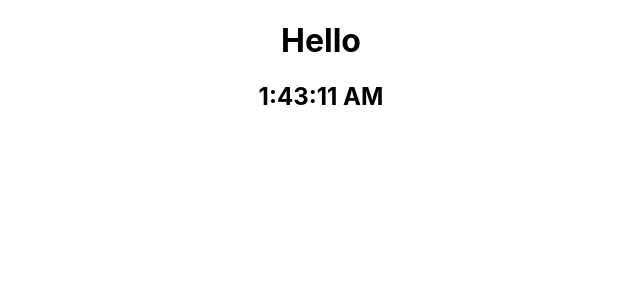
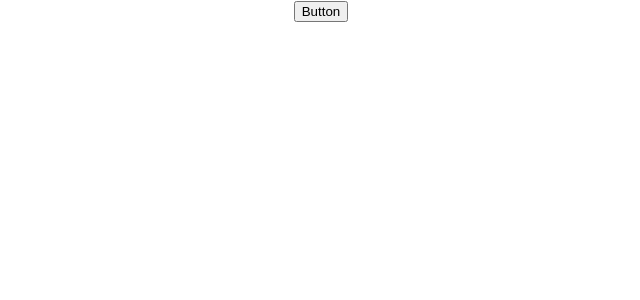
Before and after one commit to iam454/react-study, a React (Create React App) app in the folder my-app/: page / in a window 1280 px wide. Shown: the top 300 px of the page, without its empty margins (319-959 px from the left). Built offline with nearby package versions, Linux system fonts and the light colour scheme.

Commit message:
feat: 2-7.Event
합성 이벤트
캡처링 -> 타겟 -> 버블링

```diff
--- a/my-app/src/App.js
+++ b/my-app/src/App.js
@@ -4,6 +4,7 @@
 import ClassComponent from "./components/2-5.State/ClassComponent";
 import FunctionalComponent from "./components/2-5.State/FunctionalComponent";
 import ClassComponent2 from "./components/2-6.LifeCycle/ClassComponent";
+import Event from "./components/2-7.Event/Event";
 
 function App() {
   return (
@@ -11,8 +12,9 @@
       {/* <Composition />
       <Extraction />
       <ClassComponent />
-      <FunctionalComponent /> */}
-      <ClassComponent2 />
+      <FunctionalComponent />
+      <ClassComponent2 /> */}
+      <Event />
     </div>
   );
 }
--- /dev/null
+++ b/my-app/src/components/2-7.Event/Event.jsx
@@ -0,0 +1,27 @@
+import React from "react";
+
+export default function Event() {
+  const handleButtonClick = (e) => {
+    console.dir(e);
+    console.log("HELLO");
+  };
+
+  const handleClickCapture = () => {
+    console.log("Capture!");
+  };
+
+  const handleClickCapture2 = () => {
+    console.log("Capture2!!");
+  };
+  const handleClickBubble = () => {
+    console.log("Bubble Bubble");
+  };
+
+  return (
+    <div onClickCapture={handleClickCapture}>
+      <div onClickCapture={handleClickCapture2} onClick={handleClickBubble}>
+        <button onClick={handleButtonClick}>Button</button>
+      </div>
+    </div>
+  );
+}
```
